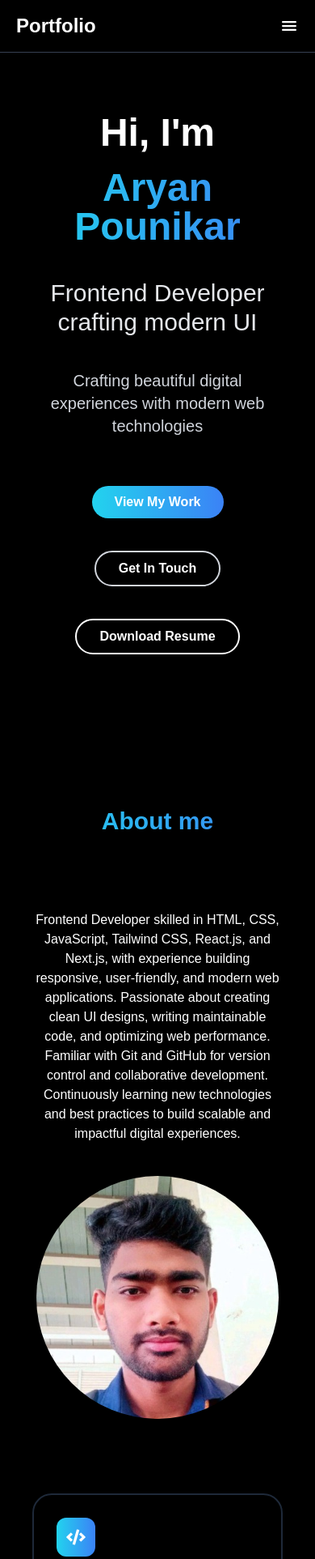
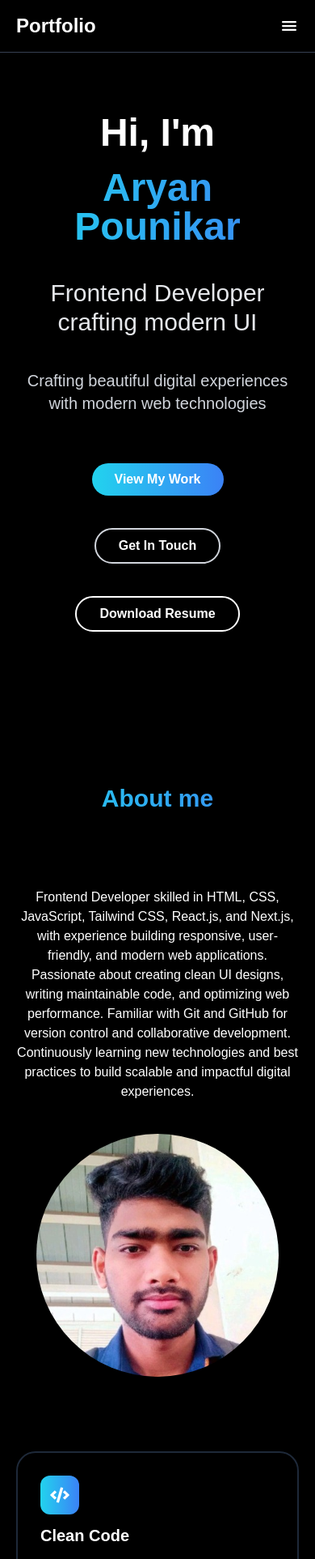
Before and after one commit to aryan-frontend/aryanpounikar-portfolio, a Next.js app: page / in a window 390 px wide. Shown: the top 1925 px of the page at 81% size. Built offline with nearby package versions, Linux system fonts and the light colour scheme.

Commit message:
fix left right padding

```diff
--- a/src/components/sections/AboutSection.jsx
+++ b/src/components/sections/AboutSection.jsx
@@ -7,7 +7,7 @@ import { ImRocket } from 'react-icons/im';
 
 export default function AboutSection() {
     return (
-        <section id='about' className=" py-12 px-10 bg-black">
+        <section id='about' className=" py-12 px-5 lg:px-10 bg-black">
             <h1 className="lg:text-5xl text-3xl text-center font-bold gradient-text ">
                 About me
             </h1>
--- a/src/components/sections/ContactSection.jsx
+++ b/src/components/sections/ContactSection.jsx
@@ -5,7 +5,7 @@ import ContactCard from '../ui/ContactCard'
 
 export default function ContactSection() {
   return (
-    <section id='contact' className="py-12 px-10 bg-black">
+    <section id='contact' className="py-12 px-5 lg:px-10 bg-black">
       <h1 className="lg:text-5xl text-3xl text-center font-bold gradient-text py-5">
         Get In Touch
       </h1>
--- a/src/components/sections/HomeSection.jsx
+++ b/src/components/sections/HomeSection.jsx
@@ -3,7 +3,7 @@ import React from 'react'
 
 export default function HomeSection() {
   return (
-    <section id='home' className="text-center py-20 bg-black px-10">
+    <section id='home' className="text-center py-20 bg-black px-5 lg:px-10">
       <h1 className="lg:text-7xl text-5xl text-white font-bold mb-5 pt-15">Hi, I'm</h1>
       <h1 className="lg:text-7xl text-5xl font-bold gradient-text mb-10 gradient-text">
         Aryan Pounikar
--- a/src/components/sections/ProjectSection.jsx
+++ b/src/components/sections/ProjectSection.jsx
@@ -1,11 +1,10 @@
 import React from 'react'
 import Image from "next/image";
-import ecommerce from "../../assets/images/ecommerce.png"
 import todoList from "../../assets/images/todo_list.png"
 
 export default function ProjectSection() {
   return (
-   <section id='project' className="py-12 px-10 bg-black">
+   <section id='project' className="py-12 px-5 lg:px-10 bg-black">
                 <h1 className="lg:text-5xl text-3xl text-center font-bold gradient-text py-5">
                     Projects
                 </h1>
--- a/src/components/sections/SkillSection.jsx
+++ b/src/components/sections/SkillSection.jsx
@@ -3,7 +3,7 @@ import Skill from '../ui/Skill'
 
 export default function SkillSection() {
     return (
-        <section id='skill' className='w-full py-13 px-10 bg-black'>
+        <section id='skill' className='w-full py-13 px-5 lg:px-10 bg-black'>
             <h1
                 className="lg:text-5xl text-3xl text-center font-bold bg-linear-to-r from-cyan-400 to-blue-500 bg-clip-text text-transparent">
                 Skills & Experties
```
